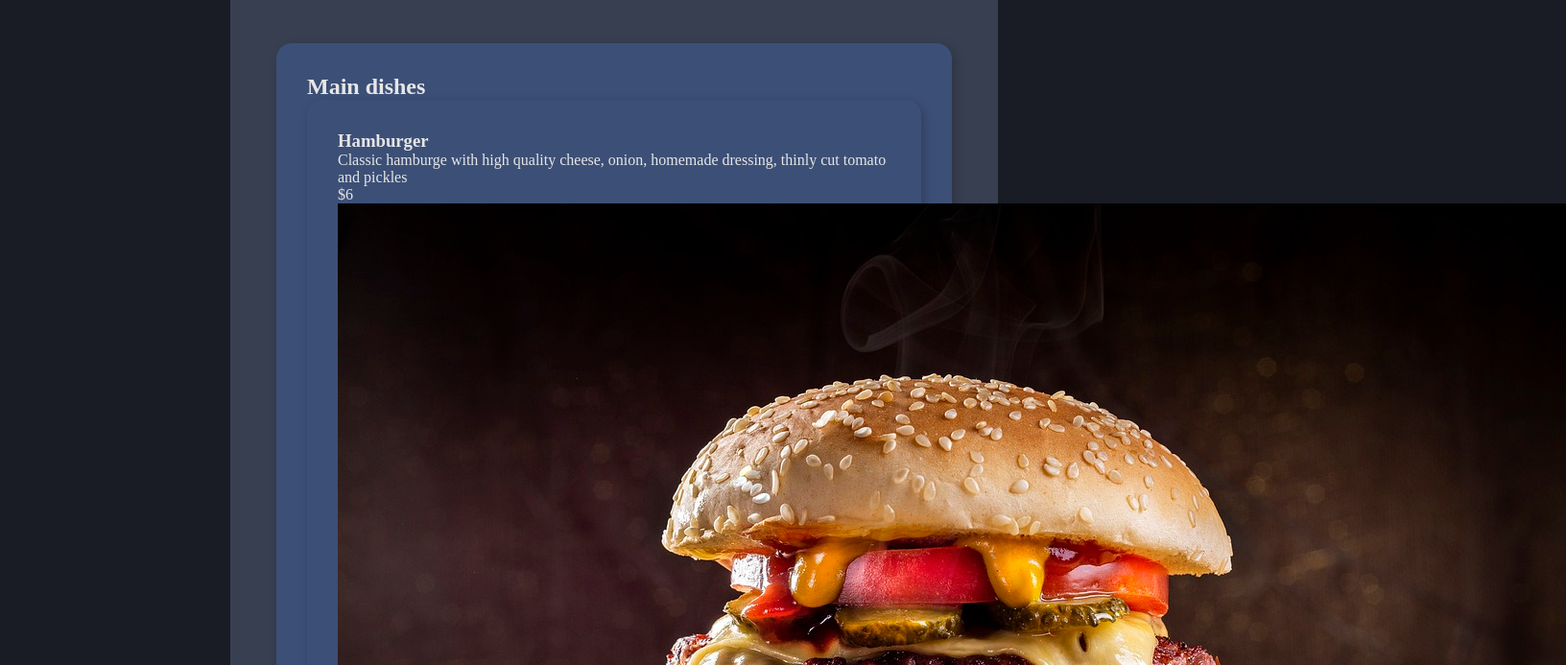
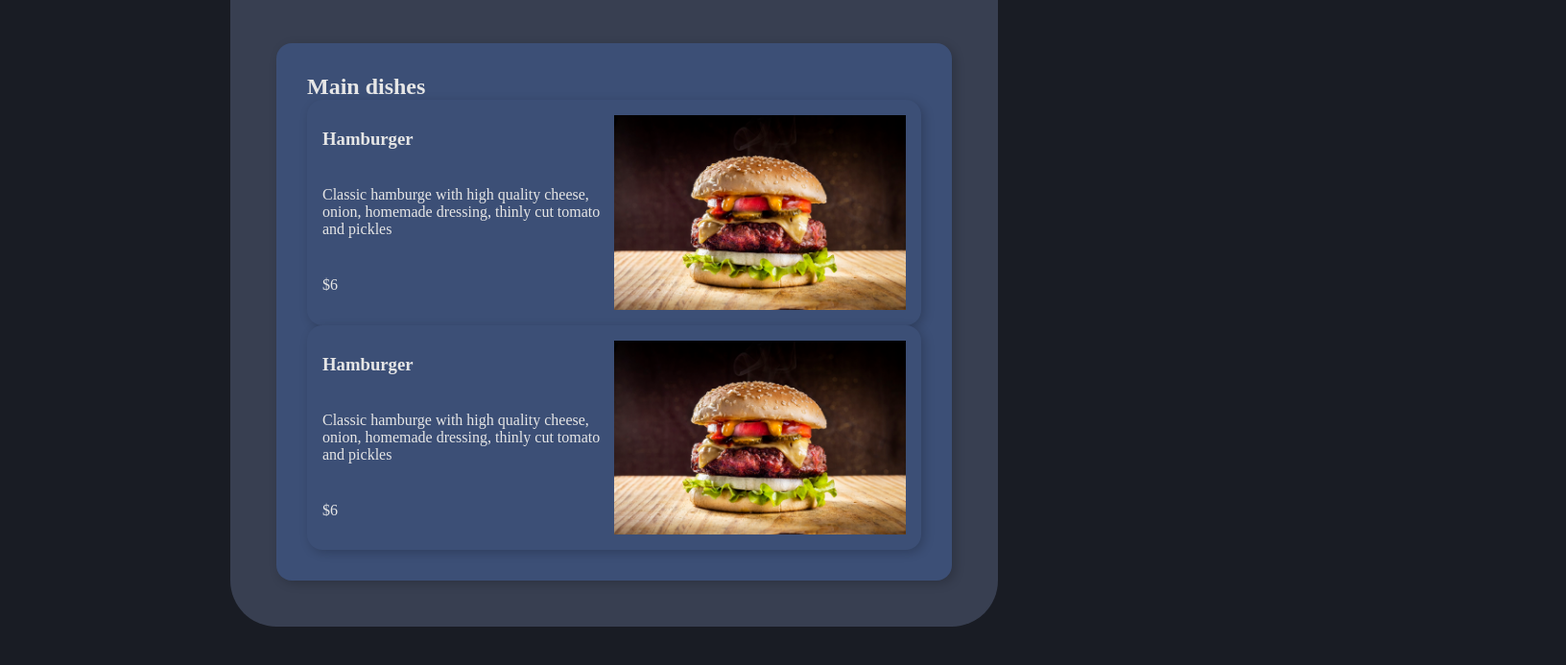
Before and after one commit to 02rasjac/restaurant-page, a website built with webpack: page dist/index.html in a window 1280 px wide. Shown: the part 495-1188 px from the top of the page at 96% size, 1632 px wide, since content can reach past the window. Built offline with nearby package versions, Linux system fonts and the light colour scheme.

Commit message:
Position menu-items

```diff
--- a/src/index.scss
+++ b/src/index.scss
@@ -103,3 +103,17 @@ footer {
   color: change-color($t-color, $alpha: 0.8);
   background-color: darken($bg-color, 3%);
 }
+
+.menu-item {
+  padding: 1rem;
+  display: grid;
+  grid-template-columns: 1fr 1fr;
+  grid-template-rows: 1fr 2fr 1fr;
+  align-items: center;
+
+  img {
+    grid-column: -1 / -2;
+    grid-row: 1 / -1;
+    width: 100%;
+  }
+}
```
